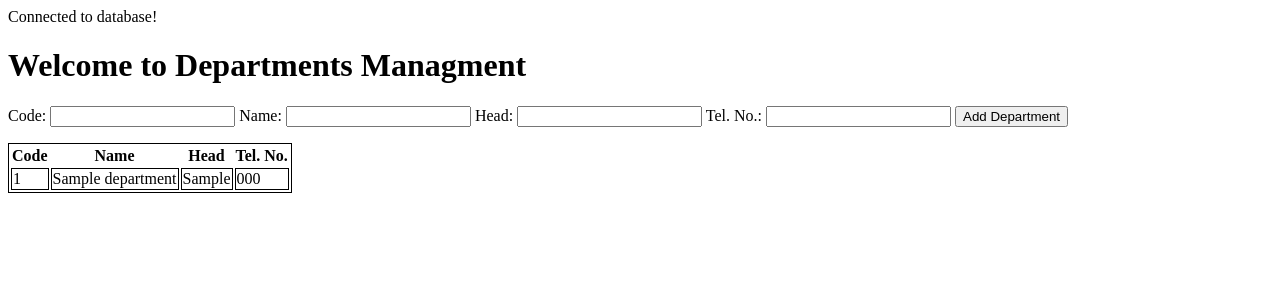
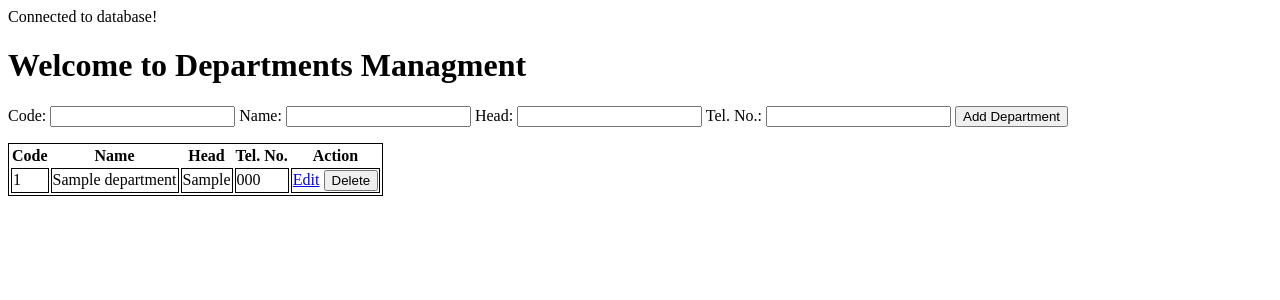
Before and after one commit to BrylDG/phpRepo, a PHP site: page /departments.php in a window 1280 px wide. Shown: the top 300 px of the page. Run offline with PHP 8.4, Linux system fonts and the light colour scheme; tables that the repository leaves empty hold one stand-in row (values such as "Sample post").

Commit message:
added action buttons

```diff
--- a/departments.php
+++ b/departments.php
@@ -38,17 +38,25 @@ include("db.php");
                 <th>
                     Tel. No.
                 </th>
+                <th>
+                    Action
+                </th>
               </tr>";
         $sql = "SELECT * FROM departments";
 
         $result = mysqli_query($conn, $sql);
         $datas = mysqli_fetch_all($result, MYSQLI_ASSOC);
+        $editpage = "updatedpartment.php";
         foreach($datas as $row) {
             echo "<tr>";
             echo "<td style='border: 1px solid black;'>{$row['depCode']}</td>";
             echo "<td style='border: 1px solid black;'>{$row['depName']}</td>";
             echo "<td style='border: 1px solid black;'>{$row['depHead']}</td>";
             echo "<td style='border: 1px solid black;'>{$row['depTelNo']}</td>";
+            echo "<td style='border: 1px solid black;'>
+                    <a href={$editpage}>Edit</a>
+                    <button>Delete</button>
+                  </td>";
         };
         echo "</table>";
     ?>
```
